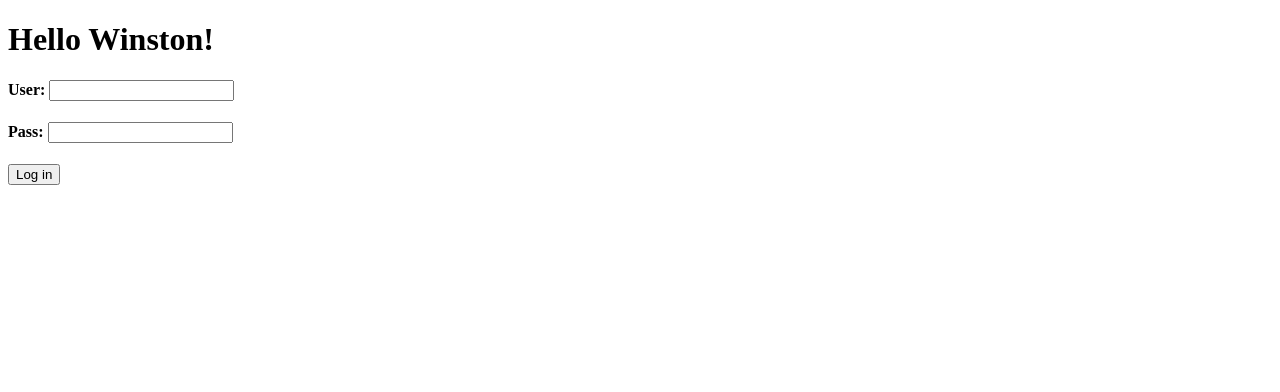
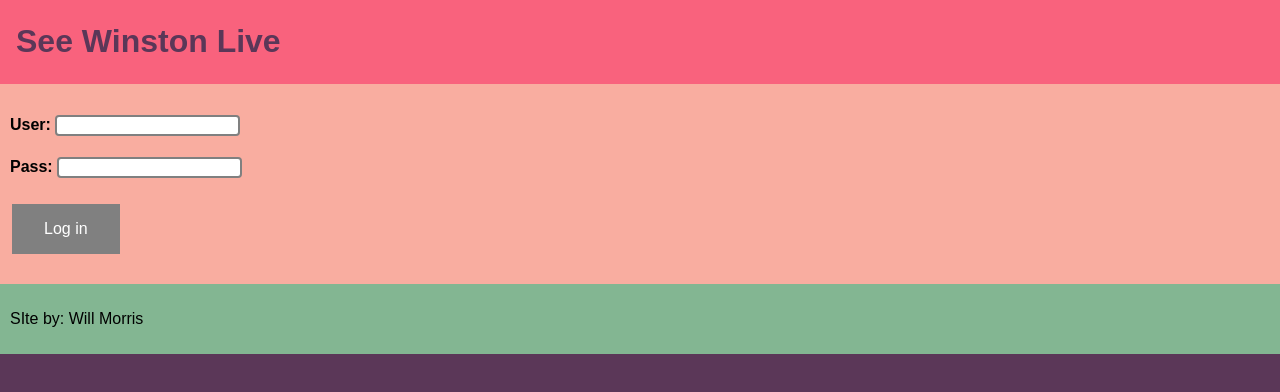
Before and after one commit to willmorris-carleton/ProjectW, a website: page index.html in a window 1280 px wide. Drawn offline with Linux system fonts and the light colour scheme.

Commit message:
Added CSS

```diff
--- a/index.html
+++ b/index.html
@@ -1,13 +1,22 @@
 <!DOCTYPE html>
 <html lang="en">
 <head>
+    <link rel="stylesheet" href="client.css"></link>
     <script defer src="client.js"></script>
     <title>ProjectW</title>
 </head>
 <body>
-    <h1>Hello Winston!</h1>
-    <h4>User: <input type="text" id="user"></input></h4>
-    <h4>Pass: <input type="text" id="pass"></input></h4>
-    <input type="button" value="Log in" onclick="login()"></input>
+    <div class="topnav">
+        <h1>See Winston Live</h1>
+    </div>
+    <div class="content">
+        <h4>User: <input type="text" id="user"></input></h4>
+        <h4>Pass: <input type="text" id="pass"></input></h4>
+        <input type="button" class="button" value="Log in" onclick="login()"></input>
+    </div>
+    <div class="footer">
+        <p>SIte by: Will Morris</p>
+    </div>
+    </body>
 </body>
 </html>
--- /dev/null
+++ b/public/client.css
@@ -0,0 +1,69 @@
+
+* {
+  box-sizing: border-box;
+  font-family: Arial, Helvetica, sans-serif;
+
+}
+
+body {
+  margin: 0;
+  font-family: Arial, Helvetica, sans-serif;
+  background-color: #5B3758;
+}
+
+/* Style the top navigation bar */
+.topnav {
+  overflow: hidden;
+  background-color: #F9627D;
+}
+
+/* Style the topnav links */
+.topnav h1 {
+  float: left;
+  display: block;
+  color: #5B3758;
+  text-align: center;
+  padding: 2px 16px;
+  text-decoration: none;
+}
+
+/* Change color on hover */
+.topnav a:hover {
+  background-color: #ddd;
+  color: black;
+}
+
+/* Style the content */
+.content {
+  background-color: #F9ADA0;
+  padding: 10px;
+  height: 200px; /* Should be removed. Only for demonstration */
+}
+
+input[type=text] {
+    border: 2px solid gray;
+    border-radius: 4px;
+}
+
+.button:hover {background-color: #e7e7e7;}
+
+.button {
+    background-color: Gray; /* Green */
+    border: none;
+    color: white;
+    padding: 16px 32px;
+    text-align: center;
+    text-decoration: none;
+    display: inline-block;
+    font-size: 16px;
+    margin: 4px 2px;
+    -webkit-transition-duration: 0.4s; /* Safari */
+    transition-duration: 0.4s;
+    cursor: pointer;
+}
+
+/* Style the footer */
+.footer {
+  background-color: #83B692;
+  padding: 10px;
+}
```
Also changed, not shown: private/loggedin.html (+11 -3 lines), private/stream.html (+6 -5 lines).
